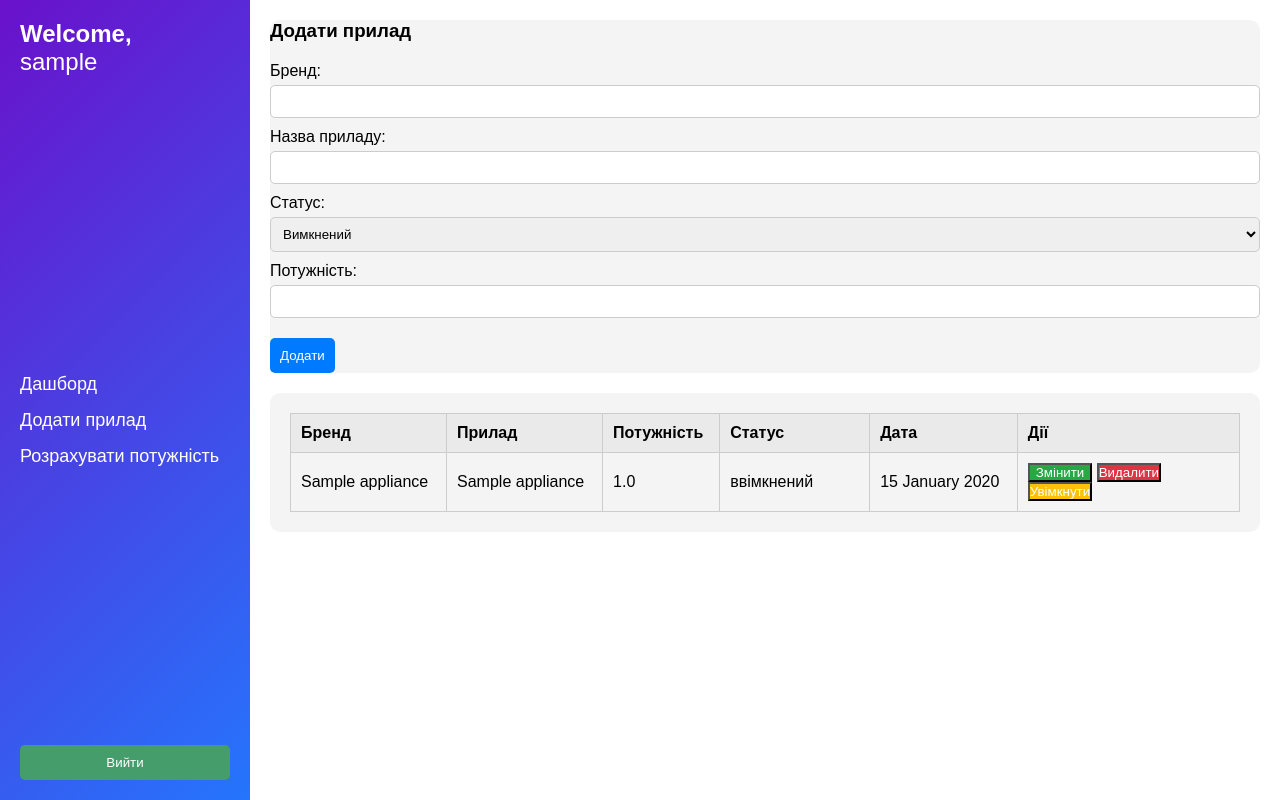
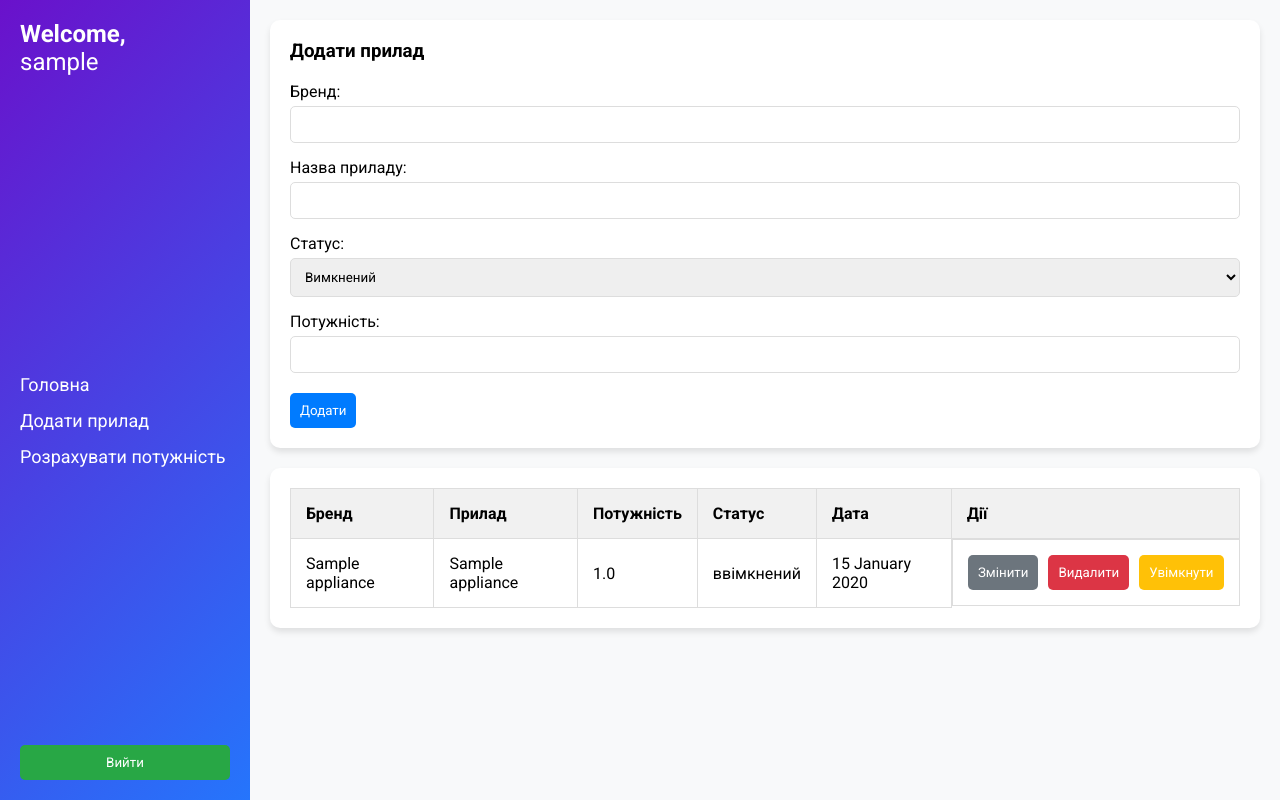
Before and after one commit to pab1m/coursework, a Django app: page /add_app/ in a window 1280 px wide. Run offline with Django 4.2, Linux system fonts and the light colour scheme; a user stored in the database is signed in; tables that the repository leaves empty hold one stand-in row (values such as "Sample post").

Commit message:
update styles

```diff
--- a/static/managingsystem/css/style.css
+++ b/static/managingsystem/css/style.css
@@ -3,7 +3,7 @@
     box-sizing: border-box;
     margin: 0;
     padding: 0;
-    font-family: Arial, sans-serif;
+    font-family: 'Roboto', sans-serif;
 }
 
 /* Основні стилі для тіла */
@@ -15,7 +15,6 @@ body {
 /* Контейнер, який містить сайдбар і основний контент */
 .container {
     display: flex;
-    /*width: 100%;*/
 }
 
 /* Сайдбар з основними налаштуваннями */
@@ -53,15 +52,15 @@ body {
 
 /* Стилі для кнопки виходу */
 .sign-out {
-    background: #449d6b;
+    background: #28a745;
     color: white;
     border: none;
     padding: 10px;
     border-radius: 5px;
     cursor: pointer;
-    width: 100%;  /* робить кнопку широкою */
-    margin-top: auto;  /* розташовує кнопку внизу */
-    text-align: center;  /* центрує текст всередині кнопки */
+    width: 100%;
+    margin-top: auto;
+    text-align: center;
 }
 
 /* Основний контент */
@@ -70,13 +69,16 @@ body {
     padding: 20px;
     display: flex;
     flex-direction: column;
+    background: #f8f9fa;
 }
 
 /* Розділ форми */
 .form-section {
-    background: #f4f4f4;
+    background: #fff;
     border-radius: 10px;
+    padding: 20px;
     margin-bottom: 20px;
+    box-shadow: 0 4px 6px rgba(0, 0, 0, 0.1);
 }
 
 .form-section h3 {
@@ -84,7 +86,7 @@ body {
 }
 
 .form-group {
-    margin-bottom: 10px;
+    margin-bottom: 15px;
 }
 
 .form-group label {
@@ -95,9 +97,15 @@ body {
 .form-group input,
 .form-group select {
     width: 100%;
-    padding: 8px;
-    border: 1px solid #ccc;
+    padding: 10px;
+    border: 1px solid #ddd;
     border-radius: 5px;
+    transition: border 0.3s;
+}
+
+.form-group input:focus,
+.form-group select:focus {
+    border-color: #007bff;
 }
 
 /* Кнопки в формі */
@@ -107,50 +115,60 @@ body {
     margin-top: 20px;
 }
 
-.form-buttons button {
+.form-buttons .btn {
     padding: 10px;
     border: none;
     border-radius: 5px;
     cursor: pointer;
+    transition: background-color 0.3s, transform 0.3s;
 }
 
-.import-btn {
-    background: #ccc;
-}
-
-.add-btn {
+.btn-primary {
     background: #007bff;
     color: white;
 }
 
-.update-btn {
-    background: #28a745;
-    color: white;
+.btn-primary:hover {
+    background: #0056b3;
 }
 
-.clear-btn {
+.btn-secondary {
     background: #6c757d;
     color: white;
 }
 
-.delete-btn {
+.btn-secondary:hover {
+    background: #5a6268;
+}
+
+.btn-danger {
     background: #dc3545;
     color: white;
 }
 
+.btn-danger:hover {
+    background: #c82333;
+}
+
+.btn-warning {
+    background: #ffc107;
+    color: white;
+}
+
+.btn-warning:hover {
+    background: #e0a800;
+}
+
+.btn:active {
+    transform: scale(0.98);
+}
+
 /* Розділ таблиці */
 .table-section {
-    background: #f4f4f4;
+    background: #fff;
     padding: 20px;
     border-radius: 10px;
-}
-
-.table-section input {
-    width: 100%;
-    padding: 8px;
-    margin-bottom: 20px;
-    border: 1px solid #ccc;
-    border-radius: 5px;
+    box-shadow: 0 4px 6px rgba(0, 0, 0, 0.1);
 }
 
 table {
@@ -159,50 +177,62 @@ table {
 }
 
 table th, table td {
-    padding: 10px;
-    border: 1px solid #ccc;
+    padding: 15px;
+    border: 1px solid #ddd;
     text-align: left;
 }
 
 table th {
-    background: #eaeaea;
+    background: #f1f1f1;
 }
 
-table td.status {
-    width: 150px;  /* Можна регулювати за необхідності */
-}
-
-/* Кнопки в таблиці */
-.appliance-actions {
+.table-actions {
     display: flex;
-    justify-content: space-between;
     gap: 10px;
 }
 
-.appliance-actions button,
-.appliance-actions form button {
+/* Updated button styles for the table actions */
+.table-actions .btn {
     flex: 1;
     padding: 10px;
     border: none;
     border-radius: 5px;
     cursor: pointer;
+    transition: background-color 0.3s, transform 0.3s;
 }
 
-
-.update-btn {
-    background: #28a745;
+/* Styling for the update button */
+.table-actions .btn-secondary {
+    background-color: #6c757d;
     color: white;
-    width: 32%;
+}
+.table-actions .btn-secondary:hover {
+    background-color: #5a6268;
+}
+.table-actions .btn-secondary:active {
+    transform: scale(0.98);
 }
 
-.delete-btn {
-    background: #dc3545;
+/* Styling for the delete button */
+.table-actions .btn-danger {
+    background-color: #dc3545;
     color: white;
-    width: 32%;
+}
+.table-actions .btn-danger:hover {
+    background-color: #c82333;
+}
+.table-actions .btn-danger:active {
+    transform: scale(0.98);
 }
 
-.status-btn {
-    background: #ffc107;
+/* Styling for the toggle status button */
+.table-actions .btn-warning {
+    background-color: #ffc107;
     color: white;
-    width: 32%;
 }
+.table-actions .btn-warning:hover {
+    background-color: #e0a800;
+}
+.table-actions .btn-warning:active {
+    transform: scale(0.98);
+}
--- a/templates/managingsystem/addappliance.html
+++ b/templates/managingsystem/addappliance.html
@@ -3,14 +3,14 @@
 
 {% block links %}
     <link rel="stylesheet" href="{% static 'managingsystem/css/style.css' %}">
+    <link href="https://fonts.googleapis.com/css2?family=Roboto:wght@400;500;700&display=swap" rel="stylesheet">
 {% endblock %}
 
 {% block body %}
     <div class="main-content">
-           <form method="post" action="{% url 'add_app' %}" id="appliance-form">
+        <form method="post" action="{% url 'add_app' %}" id="appliance-form" class="form-section">
             {% csrf_token %}
             <input type="hidden" name="appliance_id" id="appliance-id">
-                <div class="form-section">
             <h3 id="form-title">Додати прилад</h3>
             <div class="form-group">
                 <label for="brand-name">Бренд:</label>
@@ -32,8 +32,7 @@
                 <input type="text" name="power" id="power" required>
             </div>
             <div class="form-buttons">
-                        <button type="submit" class="add-btn" id="submit-btn">Додати</button>
-                    </div>
+                <button type="submit" class="btn btn-primary" id="submit-btn">Додати</button>
             </div>
         </form>
 
@@ -57,20 +56,22 @@
                             <td><span class="power">{{ appliance.power }}</span></td>
                             <td class="status"><span>{{ appliance.status }}</span></td>
                             <td>{{ appliance.date_added|date:"d F Y" }}</td>
-                                <td class="appliance-action">
-                                    <button class="update-btn" onclick="editAppliance({{ appliance.id }})">Змінити</button>
+                            <td class="appliance-actions table-actions">
+                                <button class="btn btn-secondary" onclick="editAppliance({{ appliance.id }})">Змінити</button>
                                 <form method="post" action="{% url 'delete_app' appliance.id %}" style="display:inline;">
                                     {% csrf_token %}
-                                        <button type="submit" class="delete-btn">Видалити</button>
+                                    <button type="submit" class="btn btn-danger">Видалити</button>
                                 </form>
                                 <form method="post" action="{% url 'toggle_status' appliance.id %}" style="display:inline;">
                                     {% csrf_token %}
-                                        <button type="submit" class="status-btn">
-                                            {% if appliance.status == 'Ввімкнений' %}
+                                    <button type="submit" class="btn btn-warning">
+
+                                        {% if appliance.status == "Ввімкнений" %}
                                             Вимкнути
                                         {% else %}
                                             Увімкнути
                                         {% endif %}
+
                                     </button>
                                 </form>
                             </td>
@@ -78,7 +79,6 @@
                     {% endfor %}
                 </tbody>
             </table>
-            </div>
         </div>
     </div>
 
--- a/templates/managingsystem/base.html
+++ b/templates/managingsystem/base.html
@@ -12,7 +12,7 @@
         <div class="sidebar">
             <h2>Welcome, <br><span>{{ request.user.username }}</span></h2>
             <ul>
-                <li><a href="{% url 'index' %}">Дашборд</a></li>
+                <li><a href="{% url 'index' %}">Головна</a></li>
                 <li><a href="{% url 'add_appliance' %}">Додати прилад</a></li>
                 <li><a href="{% url 'power_calculation' %}">Розрахувати потужність</a></li>
             </ul>
--- a/templates/managingsystem/index.html
+++ b/templates/managingsystem/index.html
@@ -4,6 +4,7 @@
 {% block links %}
     <link rel="stylesheet" href="{% static 'managingsystem/css/dashboard.css' %}">
     <script src="https://cdn.jsdelivr.net/npm/chart.js"></script>
+    <link href="https://fonts.googleapis.com/css2?family=Roboto:wght@400;500;700&display=swap" rel="stylesheet">
 {% endblock %}
 
 {% block body %}
@@ -37,7 +38,7 @@
             data: {
                 labels: {{ dates|safe }},
                 datasets: [{
-                    label: 'Діаграма даних про споживання',
+                    label: 'Дані про споживання',
                     data: {{ total_powers|safe }},
                     backgroundColor: 'rgba(255, 99, 132, 0.2)',
                     borderColor: 'rgba(255, 99, 132, 1)',
--- a/templates/managingsystem/powercalculation.html
+++ b/templates/managingsystem/powercalculation.html
@@ -3,6 +3,7 @@
 
 {% block links %}
     <link rel="stylesheet" href="{% static 'managingsystem/css/powercalc.css' %}">
+    <link href="https://fonts.googleapis.com/css2?family=Roboto:wght@400;500;700&display=swap" rel="stylesheet">
 {% endblock %}
 
 {% block body %}
```
Also changed, not shown: coursework/settings.py (+4 -13 lines), static/managingsystem/css/dashboard.css (+46 -13 lines), static/managingsystem/css/loginDesign.css (+64 -15 lines), static/managingsystem/css/powercalc.css (+9 -6 lines), templates/managingsystem/dashboard.html (deleted, +0 -56 lines), templates/managingsystem/login.html (+14 -11 lines), templates/managingsystem/signup.html (+14 -13 lines), static/managingsystem/images/background.jpg (added). Lines whose indentation alone changed are shown as unchanged.
